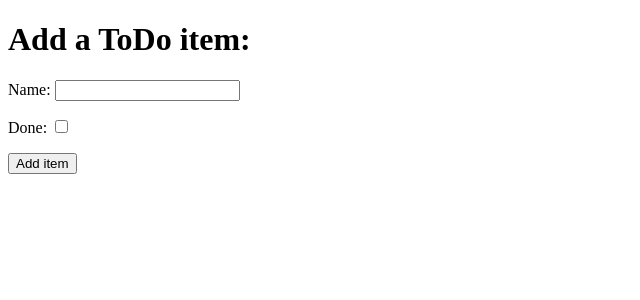
After one commit to vanderpatrick/CodeInstitute_django, a Django app: page /add in a window 1280 px wide. The commit adds this page. Shown: the top 300 px of the page, without its empty margins (0-640 px from the left). Run offline with Django 3.2, Linux system fonts and the light colour scheme.

Commit message:
Add create functionality to create a new toDo task

```diff
--- a/django_todo/urls.py
+++ b/django_todo/urls.py
@@ -15,9 +15,10 @@ Including another URLconf
 """
 from django.contrib import admin
 from django.urls import path
-from todo.views import get_todo_list
+from todo.views import get_todo_list, add_item
 
 urlpatterns = [
     path('admin/', admin.site.urls),
-    path("", get_todo_list, name='get_todo_list'),
+    path('', get_todo_list, name='get_todo_list'),
+    path('add', add_item, name='add'),
 ]
--- /dev/null
+++ b/todo/templates/todo/add_item.html
@@ -0,0 +1,35 @@
+<!DOCTYPE html>
+<html lang="en">
+
+<head>
+    <meta charset="UTF-8">
+    <meta http-equiv="X-UA-Compatible" content="IE=edge">
+    <meta name="viewport" content="width=device-width, initial-scale=1.0">
+    <title>To Do List</title>
+</head>
+
+<body>
+    <h1>Add a ToDo item:</h1>
+    <form action="add" method="POST">
+        <div>
+            <p>
+                <label for="id_name">Name:</label>
+                <input type="text" id="id_name" name="item_name">
+            </p>
+        </div>
+        <div>
+            <p>
+                <label for="id_done">Done:</label>
+                <input type="checkbox" id="id_done" name="done">
+            </p>
+        </div>
+        <div>
+            <p>
+                <button type="submit">Add item</button>
+            </p>
+        </div>
+        {% csrf_token %}
+    </form>
+</body>
+
+</html>
--- a/todo/templates/todo/todo_list.html
+++ b/todo/templates/todo/todo_list.html
@@ -21,5 +21,6 @@
         <tr><td>You have nothing to do</td></tr>
         {% endfor %}
     </table>
+    <a href="/add">Add an item</a>
 </body>
 </html>
--- a/todo/views.py
+++ b/todo/views.py
@@ -1,5 +1,5 @@
 """ View section rendering functions using the database"""
-from django.shortcuts import render
+from django.shortcuts import render, redirect
 from .models import Item
 
 
@@ -10,3 +10,11 @@ def get_todo_list(request):
         'items': items
     }
     return render(request, 'todo/todo_list.html', context)
+
+def add_item(request):
+    if request.method == 'POST':
+        name = request.POST.get('item_name')
+        done = 'done' in request.POST
+        Item.objects.create(name=name, done=done)
+        return redirect('get_todo_list')
+    return render(request, 'todo/add_item.html')
```
Also changed, not shown: db.sqlite3.
